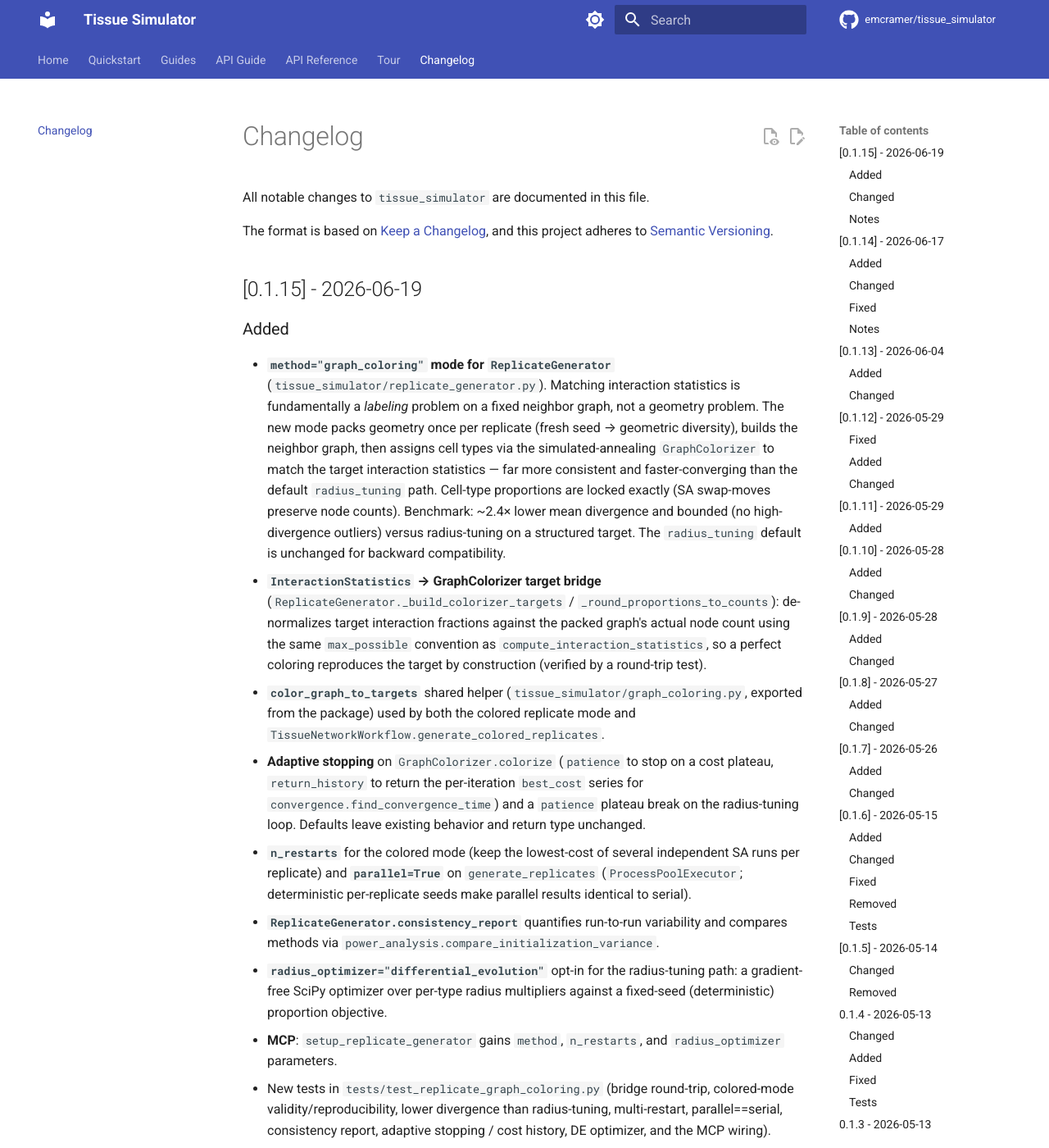
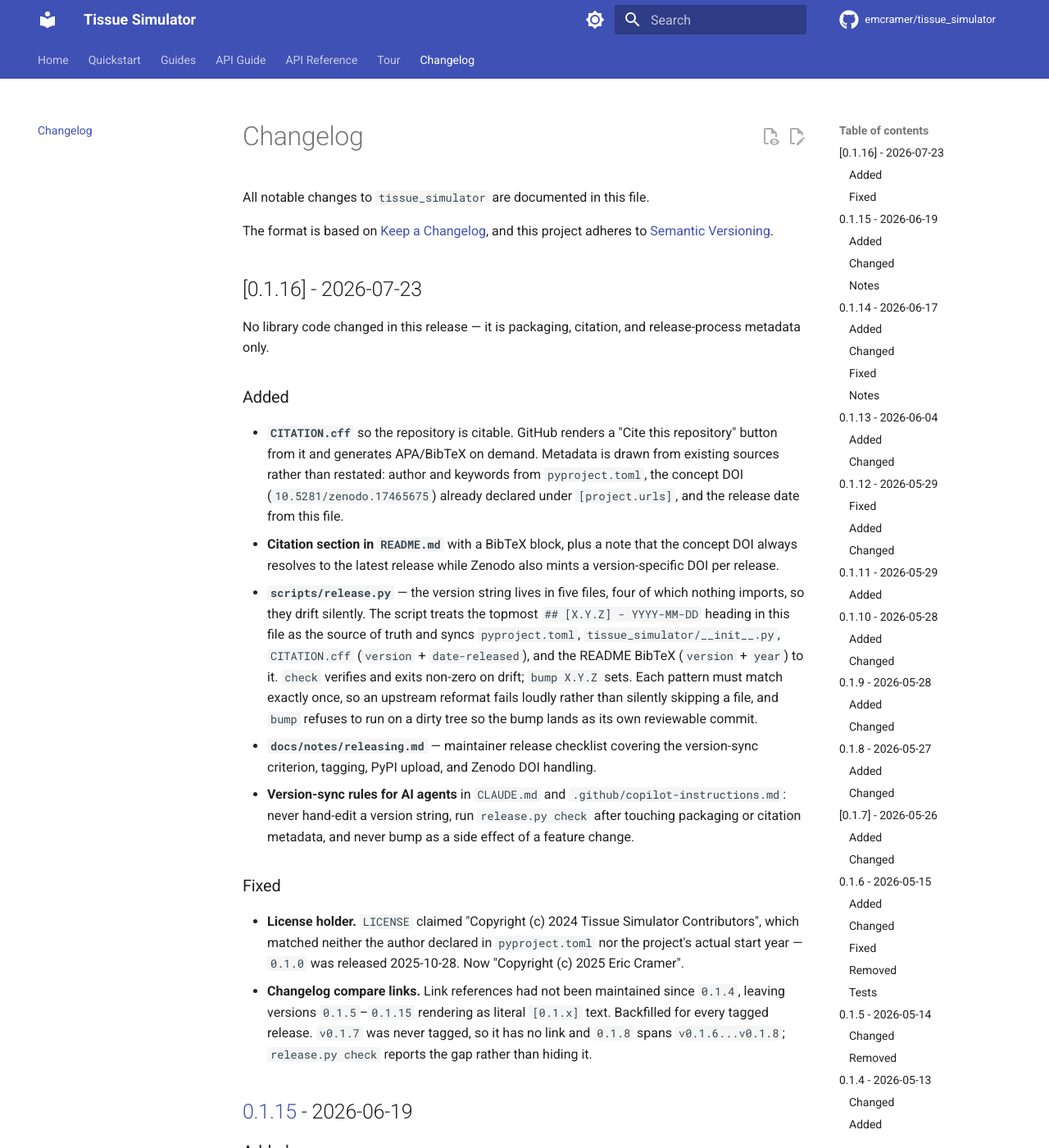
Before and after one commit to emcramer/tissue_simulator, an MkDocs documentation site: the page built from docs/changelog.md, in a window 1280 px wide and 1400 px high. Shown: the whole window at 82% size. Built offline with MkDocs 1.6.1 and Material for MkDocs 9.7.7, drawn with Linux system fonts in a browser that asks for light colours; comment, search, counter and statistics services are not loaded; the version menu is left out; some of the changed text lies outside the part shown.

Commit message:
Add CITATION.cff, fix license holder, add release version-sync tooling
Make the repo citable via GitHub's "Cite this repository" button, and stop
the version string from drifting across the five files that carry it.

- CITATION.cff drawn from existing metadata (pyproject author/keywords, the
  Zenodo concept DOI already in [project.urls], CHANGELOG release date), plus
  a matching BibTeX block in the README.
- LICENSE said "(c) 2024 Tissue Simulator Contributors", matching neither the
  declared author nor the 2025-10-28 date of 0.1.0. Now "(c) 2025 Eric Cramer".
- scripts/release.py treats the topmost CHANGELOG heading as the source of
  truth and syncs pyproject.toml, __init__.py, CITATION.cff and the README
  BibTeX to it. check verifies, bump sets.
- tests/test_release_script.py fails the suite if those five files ever
  disagree, so drift stops being invisible.
- Release checklist in docs/notes/releasing.md; version-sync rules for agents
  in CLAUDE.md and .github/copilot-instructions.md.
- Backfill CHANGELOG compare links, unmaintained since 0.1.4.

```diff
--- a/CHANGELOG.md
+++ b/CHANGELOG.md
@@ -4,6 +4,49 @@ All notable changes to `tissue_simulator` are documented in this file.
 
 The format is based on [Keep a Changelog](https://keepachangelog.com/en/1.1.0/),
 and this project adheres to [Semantic Versioning](https://semver.org/spec/v2.0.0.html).
+
+## [0.1.16] - 2026-07-23
+
+No library code changed in this release — it is packaging, citation, and
+release-process metadata only.
+
+### Added
+
+- **`CITATION.cff`** so the repository is citable. GitHub renders a "Cite this
+  repository" button from it and generates APA/BibTeX on demand. Metadata is
+  drawn from existing sources rather than restated: author and keywords from
+  `pyproject.toml`, the concept DOI (`10.5281/zenodo.17465675`) already
+  declared under `[project.urls]`, and the release date from this file.
+- **Citation section in `README.md`** with a BibTeX block, plus a note that the
+  concept DOI always resolves to the latest release while Zenodo also mints a
+  version-specific DOI per release.
+- **`scripts/release.py`** — the version string lives in five files, four of
+  which nothing imports, so they drift silently. The script treats the topmost
+  `## [X.Y.Z] - YYYY-MM-DD` heading in this file as the source of truth and
+  syncs `pyproject.toml`, `tissue_simulator/__init__.py`, `CITATION.cff`
+  (`version` + `date-released`), and the README BibTeX (`version` + `year`) to
+  it. `check` verifies and exits non-zero on drift; `bump X.Y.Z` sets. Each
+  pattern must match exactly once, so an upstream reformat fails loudly rather
+  than silently skipping a file, and `bump` refuses to run on a dirty tree so
+  the bump lands as its own reviewable commit.
+- **`docs/notes/releasing.md`** — maintainer release checklist covering the
+  version-sync criterion, tagging, PyPI upload, and Zenodo DOI handling.
+- **Version-sync rules for AI agents** in `CLAUDE.md` and
+  `.github/copilot-instructions.md`: never hand-edit a version string, run
+  `release.py check` after touching packaging or citation metadata, and never
+  bump as a side effect of a feature change.
+
+### Fixed
+
+- **License holder.** `LICENSE` claimed "Copyright (c) 2024 Tissue Simulator
+  Contributors", which matched neither the author declared in
+  `pyproject.toml` nor the project's actual start year — `0.1.0` was released
+  2025-10-28. Now "Copyright (c) 2025 Eric Cramer".
+- **Changelog compare links.** Link references had not been maintained since
+  `0.1.4`, leaving versions `0.1.5`–`0.1.15` rendering as literal `[0.1.x]`
+  text. Backfilled for every tagged release. `v0.1.7` was never tagged, so it
+  has no link and `0.1.8` spans `v0.1.6...v0.1.8`; `release.py check` reports
+  the gap rather than hiding it.
 
 ## [0.1.15] - 2026-06-19
 
@@ -547,6 +590,16 @@ and this project adheres to [Semantic Versioning](https://semver.org/spec/v2.0.0
   integration via Model Context Protocol.
 - Examples, tests, MIT license, and documentation.
 
+[0.1.15]: https://github.com/emcramer/tissue_simulator/compare/v0.1.14...v0.1.15
+[0.1.14]: https://github.com/emcramer/tissue_simulator/compare/v0.1.13...v0.1.14
+[0.1.13]: https://github.com/emcramer/tissue_simulator/compare/v0.1.12...v0.1.13
+[0.1.12]: https://github.com/emcramer/tissue_simulator/compare/v0.1.11...v0.1.12
+[0.1.11]: https://github.com/emcramer/tissue_simulator/compare/v0.1.10...v0.1.11
+[0.1.10]: https://github.com/emcramer/tissue_simulator/compare/v0.1.9...v0.1.10
+[0.1.9]: https://github.com/emcramer/tissue_simulator/compare/v0.1.8...v0.1.9
+[0.1.8]: https://github.com/emcramer/tissue_simulator/compare/v0.1.6...v0.1.8
+[0.1.6]: https://github.com/emcramer/tissue_simulator/compare/v0.1.5...v0.1.6
+[0.1.5]: https://github.com/emcramer/tissue_simulator/compare/v0.1.4...v0.1.5
 [0.1.4]: https://github.com/emcramer/tissue_simulator/compare/v0.1.3...v0.1.4
 [0.1.3]: https://github.com/emcramer/tissue_simulator/compare/v0.1.2...v0.1.3
 [0.1.2]: https://github.com/emcramer/tissue_simulator/compare/v0.1.1...v0.1.2
```
Also changed, not shown: CLAUDE.md (+28 -0 lines), README.md (+21 -0 lines), docs/notes/releasing.md (added, +61 -0 lines), scripts/README.md (+1 -0 lines), .github/copilot-instructions.md (added), .github/instructions/mermaid.instructions.md (added), 4 other files.
